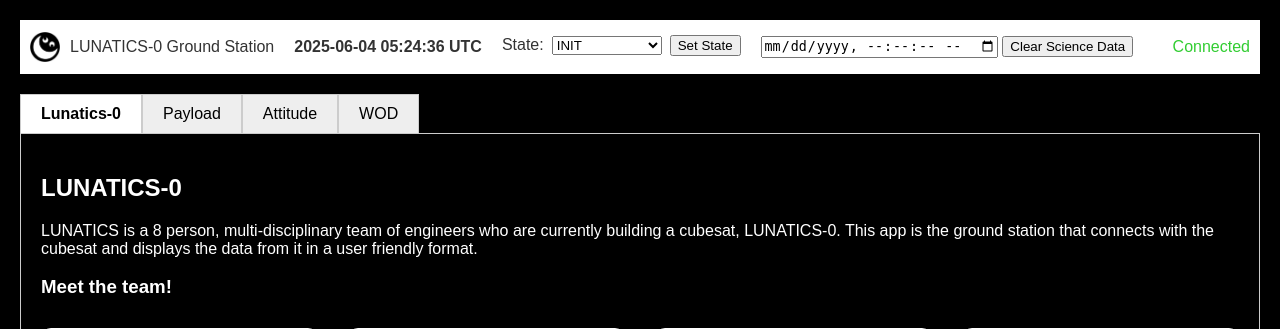
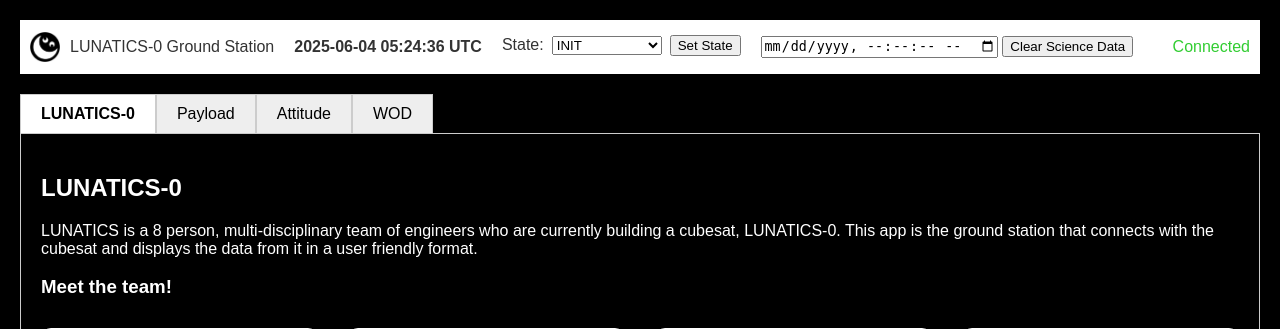
Before and after one commit to James-h-1969/space-ground-station, a Flask app: page / in a window 1280 px wide. Shown: the top 329 px of the page. Run offline with Flask 3, Linux system fonts and the light colour scheme.

Commit message:
Changed Lunatics-0 to All caps

```diff
--- a/src/static/templates/index.html
+++ b/src/static/templates/index.html
@@ -34,7 +34,7 @@
     </div>
 
     <div class="tabs">
-        <div class="tab-button active" onclick="openTab(event, 'main')">Lunatics-0</div>
+        <div class="tab-button active" onclick="openTab(event, 'main')">LUNATICS-0</div>
         <div class="tab-button" onclick="openTab(event, 'payload')">Payload</div>
         <div class="tab-button" onclick="openTab(event, 'attitude')">Attitude</div>
         <div class="tab-button" onclick="openTab(event, 'wod')">WOD</div>
```
